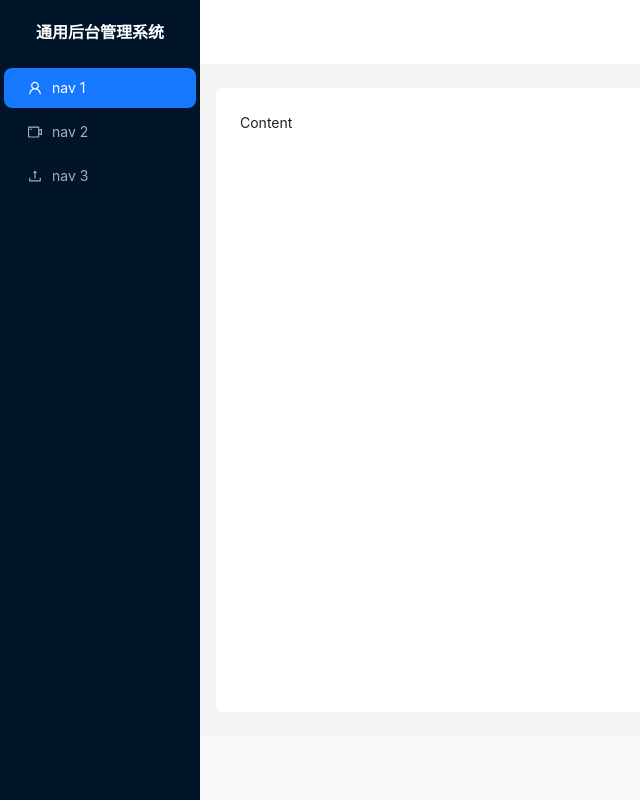
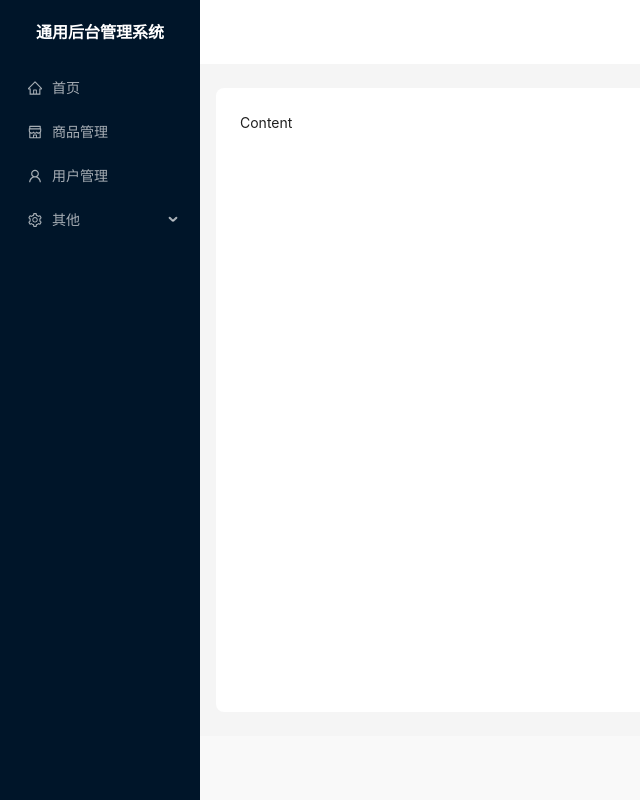
Before and after one commit to yuzukaR/React_Fullstack, a React (Create React App) app: page / in a window 1280 px wide. Shown: the whole page, without its empty margins (0-640 px from the left). Built offline with nearby package versions, Linux system fonts and the light colour scheme.

Commit message:
aside菜单config配置

```diff
--- a/src/components/commonAside/index.js
+++ b/src/components/commonAside/index.js
@@ -1,4 +1,6 @@
 import React from "react";
+import MenuConfig from "../../config"
+import * as Icon from '@ant-design/icons';
 import {
     MenuFoldOutlined,
     MenuUnfoldOutlined,
@@ -9,6 +11,31 @@
 import { Button, Layout, Menu, theme } from "antd";
 const { Header, Sider, Content } = Layout;
 
+// 动态获取icon
+const iconToElement = (name) => React.createElement(Icon[name])
+
+
+// 处理菜单的数据
+const items = MenuConfig.map((icon) => {
+    // 没有子菜单
+    const child = {
+        key:  icon.path,
+        icon: iconToElement(icon.icon),
+        label: icon.label
+    }
+    // 有子菜单
+    if (icon.children) {
+        child.children = icon.children.map(item => {
+            return {
+                key: item.path,
+                label: item.label
+            }
+        })
+    }
+    return child
+})
+
+
 const CommonAside = () => {
     return (
         <Sider trigger={null} collapsible>
@@ -17,23 +44,7 @@
                 theme="dark"
                 mode="inline"
                 defaultSelectedKeys={["1"]}
-                items={[
-                    {
-                        key: "1",
-                        icon: <UserOutlined />,
-                        label: "nav 1",
-                    },
-                    {
-                        key: "2",
-                        icon: <VideoCameraOutlined />,
-                        label: "nav 2",
-                    },
-                    {
-                        key: "3",
-                        icon: <UploadOutlined />,
-                        label: "nav 3",
-                    },
-                ]}
+                items={items}
                 style={{
                     height: '100%'
                 }}
--- /dev/null
+++ b/src/config/index.js
@@ -0,0 +1,42 @@
+export default [
+    {
+        path: '/home',
+        name: 'home',
+        label: '首页',
+        icon: 'HomeOutlined',
+        url: '/home/index'
+    },
+    {
+        path: '/goods',
+        name: 'goods',
+        label: '商品管理',
+        icon: 'ShopOutlined',
+        url: '/goods/index'
+    },
+    {
+        path: '/users',
+        name: 'users',
+        label: '用户管理',
+        icon: 'UserOutlined',
+        url: '/users/index'
+    },
+    {
+        path: '/other',
+        label: '其他',
+        icon: 'SettingOutlined',
+        children: [
+            {
+                path: '/other/pageOne',
+                name: 'page1',
+                label: '页面1',
+                icon: 'SettingOutlined',
+            },
+            {
+                path: '/other/pageTwo',
+                name: 'page2',
+                label: '页面2',
+                icon: 'SettingOutlined',
+            },
+        ]
+    }
+]
```
